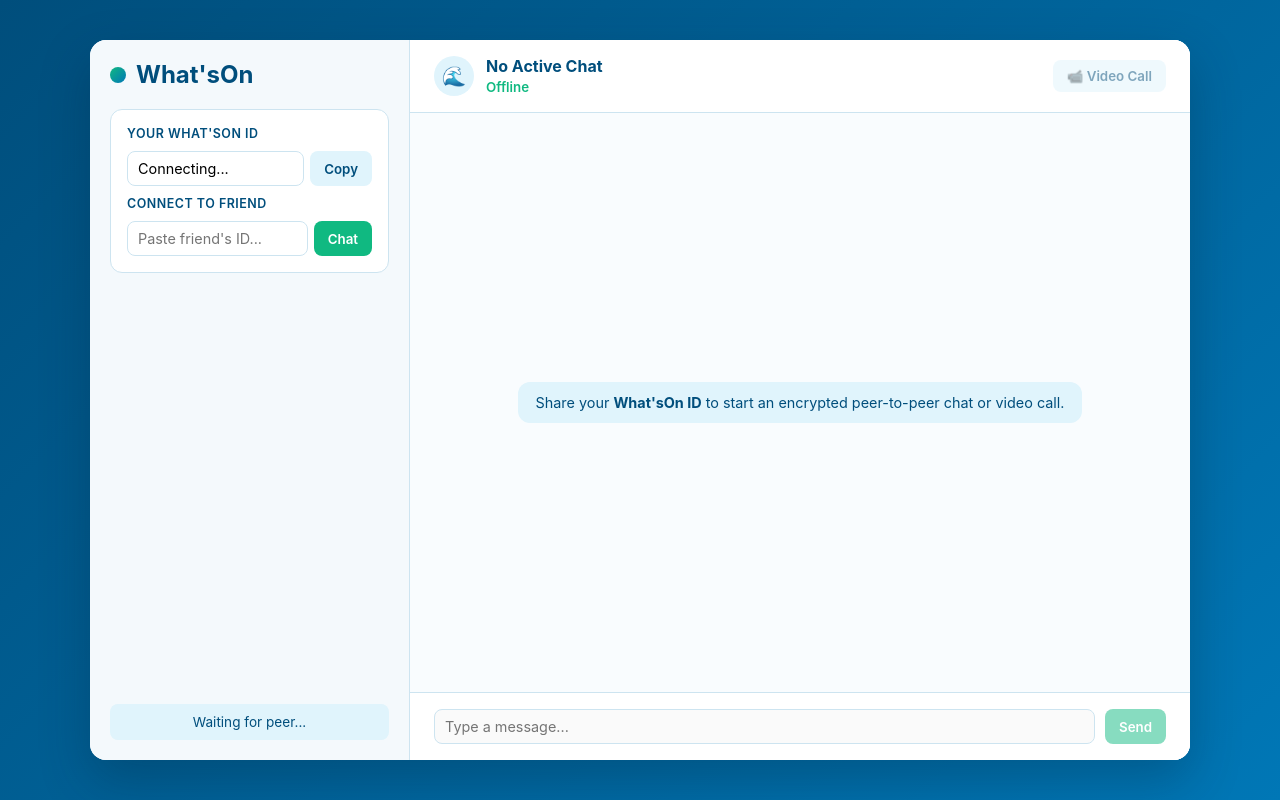
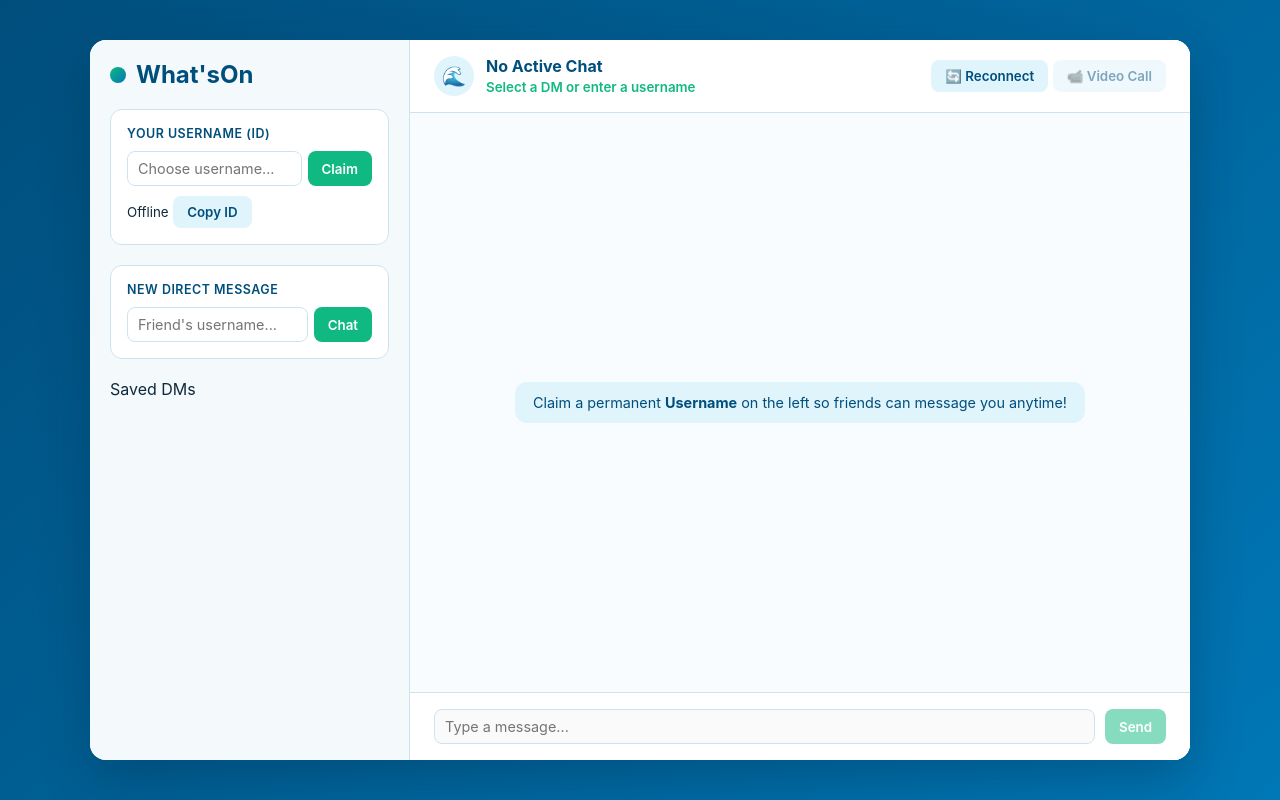
Before and after one commit to Shahadah-studs/Whats-on, a website built with Vite: page index.html in a window 1280 px wide. Built offline with nearby package versions, Linux system fonts and the light colour scheme; what peerjs would draw is missing.

Commit message:
Update username input and connection card layout

```diff
--- a/index.html
+++ b/index.html
@@ -15,21 +15,33 @@
           <h1>What'sOn</h1>
         </header>
 
+        <!-- Custom Username Card -->
         <div class="connection-card">
-          <label>Your What'sOn ID</label>
+          <label for="username-input">Your Username (ID)</label>
           <div class="id-row">
-            <input type="text" id="my-id" readonly value="Connecting..." />
-            <button id="copy-btn" title="Copy ID">Copy</button>
+            <input type="text" id="username-input" placeholder="Choose username..." />
+            <button id="save-user-btn" class="primary-btn">Claim</button>
           </div>
+          <div class="id-actions">
+            <small id="my-status-badge" class="badge offline">Offline</small>
+            <button id="copy-btn" class="link-btn">Copy ID</button>
+          </div>
+        </div>
 
-          <label for="peer-id-input">Connect to Friend</label>
+        <!-- Start New DM -->
+        <div class="connection-card">
+          <label for="peer-id-input">New Direct Message</label>
           <div class="id-row">
-            <input type="text" id="peer-id-input" placeholder="Paste friend's ID..." />
+            <input type="text" id="peer-id-input" placeholder="Friend's username..." />
             <button id="connect-btn" class="primary-btn">Chat</button>
           </div>
         </div>
 
-        <div class="status-banner" id="status-text">Waiting for peer...</div>
+        <!-- Saved Long-Term DMs -->
+        <div class="contacts-section">
+          <label>Saved DMs</label>
+          <ul id="contact-list" class="contact-list"></ul>
+        </div>
       </aside>
 
       <!-- Main Chat Window -->
@@ -39,15 +51,16 @@
             <span class="avatar">🌊</span>
             <div>
               <h2 id="active-peer-name">No Active Chat</h2>
-              <small id="active-peer-status">Offline</small>
+              <small id="active-peer-status">Select a DM or enter a username</small>
             </div>
           </div>
           <div class="call-actions">
+            <button id="reconnect-btn" class="icon-btn hidden">🔄 Reconnect</button>
             <button id="video-call-btn" class="icon-btn" disabled>📹 Video Call</button>
           </div>
         </header>
 
-        <!-- Video Overlay (Hidden until call starts) -->
+        <!-- Video Overlay -->
         <div id="video-grid" class="video-grid hidden">
           <video id="remote-video" autoplay playsinline></video>
           <video id="local-video" autoplay muted playsinline></video>
@@ -57,7 +70,7 @@
         <!-- Messages -->
         <div id="messages" class="messages-container">
           <div class="welcome-note">
-            Share your <strong>What'sOn ID</strong> to start an encrypted peer-to-peer chat or video call.
+            Claim a permanent <strong>Username</strong> on the left so friends can message you anytime!
           </div>
         </div>
 
```
